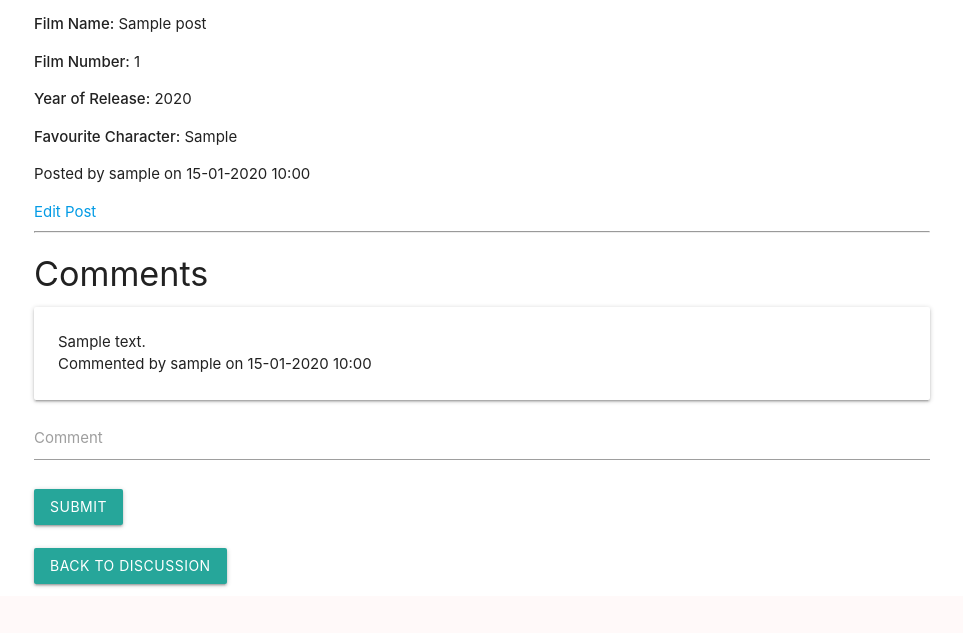
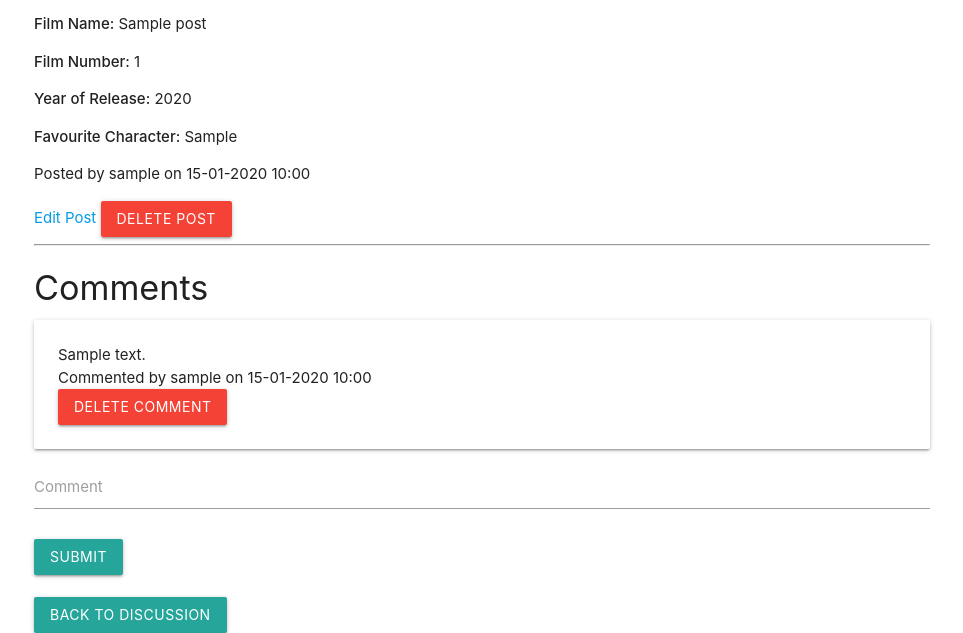
Before and after one commit to DarthKoder/star-wars-blog, a Flask app: page /post/1 in a window 1280 px wide. Shown: the part 204-837 px from the top of the page, without its empty margins (158-1121 px from the left). Before the commit the page ends 791 px from the top, so only its background shows below. Run offline with Flask 3, Linux system fonts and the light colour scheme; a user stored in the database is signed in; tables that the repository leaves empty hold one stand-in row (values such as "Sample post"); some libraries are stand-ins or nearby versions.

Commit message:
add delete post & comment button with functions in routes.py and js functionality. yet to be tested

```diff
--- a/starwars_blog/routes.py
+++ b/starwars_blog/routes.py
@@ -116,7 +116,7 @@ def post(post_id):
 def edit_post(post_id):
     post = Post.query.get_or_404(post_id)
 
-    # Only the author can edit the post
+    # Only allow the user who created the post can edit the post
     if post.user_id != current_user.id:
         flash('You cannot edit this post.')
         return redirect(url_for('index'))
@@ -129,3 +129,33 @@ def edit_post(post_id):
         return redirect(url_for('post', post_id=post.id))
 
     return render_template('edit_post.html', title='Edit Post', post=post)
+
+@app.route('/post/delete/<int:post_id>', methods=['POST'])
+@login_required
+def delete_post(post_id):
+    post = Post.query.get_or_404(post_id)
+
+    # Only allow the user who created the post to delete it
+    if post.user_id != current_user.id:
+        flash('You cannot delete this post.')
+        return redirect(url_for('index'))
+
+    db.session.delete(post)
+    db.session.commit()
+    flash('Post has been deleted.')
+    return redirect(url_for('index'))
+
+@app.route('/comment/delete/<int:comment_id>', methods=['POST'])
+@login_required
+def delete_comment(comment_id):
+    comment = Comment.query.get_or_404(comment_id)
+
+    # Only allow the user who created the comment to delete it
+    if comment.user_id != current_user.id:
+        flash('You cannot delete this comment.')
+        return redirect(url_for('post', post_id=comment.post_id))
+
+    db.session.delete(comment)
+    db.session.commit()
+    flash('Comment has been deleted.')
+    return redirect(url_for('post', post_id=comment.post_id))
--- a/starwars_blog/static/js/script.js
+++ b/starwars_blog/static/js/script.js
@@ -1,5 +1,6 @@
+// datepicker script
 document.addEventListener('DOMContentLoaded', function() {
-    var datepicker = document.querySelectorAll('.datepicker');
+    let datepicker = document.querySelectorAll('.datepicker');
     M.Datepicker.init(datepicker);
   });
 
@@ -8,3 +9,15 @@ document.addEventListener('DOMContentLoaded', function() {
   $(document).ready(function(){
     $('.datepicker').datepicker();
   });
+
+// Modal script
+document.addEventListener('DOMContentLoaded', function() {
+  let modal = document.querySelectorAll('.modal');
+  M.Modal.init(elems, options);
+});
+
+// Or with jQuery
+
+$(document).ready(function(){
+  $('.modal').modal();
+})
--- a/starwars_blog/templates/post.html
+++ b/starwars_blog/templates/post.html
@@ -18,7 +18,10 @@
     <p>Posted by {{ post.user.username }} on {{ post.timestamp.strftime("%d-%m-%Y %H:%M") }}</p>
 
     {% if current_user.is_authenticated and current_user.id == post.user.id %}
+        <!-- Edit post button -->
         <a href="{{ url_for('edit_post', post_id=post.id) }}" class="btm edit-post-btn">Edit Post</a>
+        <!-- Delete post button -->
+        <button class="btn red" data-target="deletePostModal{{ post.id }}" onclick="openModal('deletePostModal{{ post.id }}')">Delete Post</button>
     {% endif %}
 
     <hr>
@@ -29,6 +32,12 @@
             <div class="card-content">
                 <p class="comment-body">{{ comment.body }}</p>
                 <p class="comment-details">Commented by {{ comment.user.username }} on {{ comment.timestamp.strftime("%d-%m-%Y %H:%M") }}</p>
+
+                {% if current_user.id == comment.user_id %}
+                    <!-- Delete Comment Button -->
+                    <button class="btn red" data-target="deleteCommentModal{{ comment.id }}" onclick="openModal('deleteCommentModal{{ comment.id }}')">Delete Comment</button>
+                {% endif %}
+
             </div>
         </div>
     {% endfor %}
```
